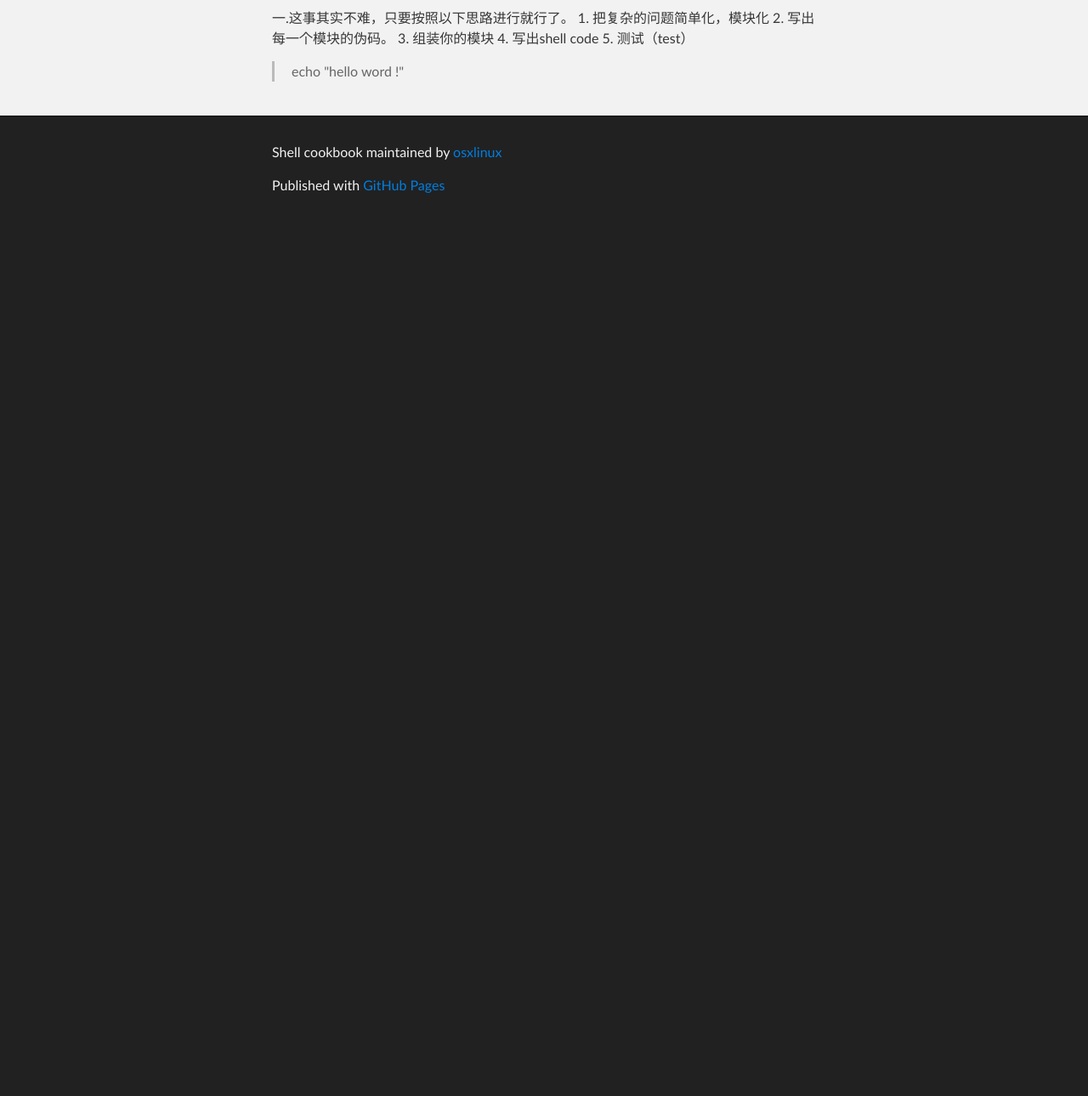
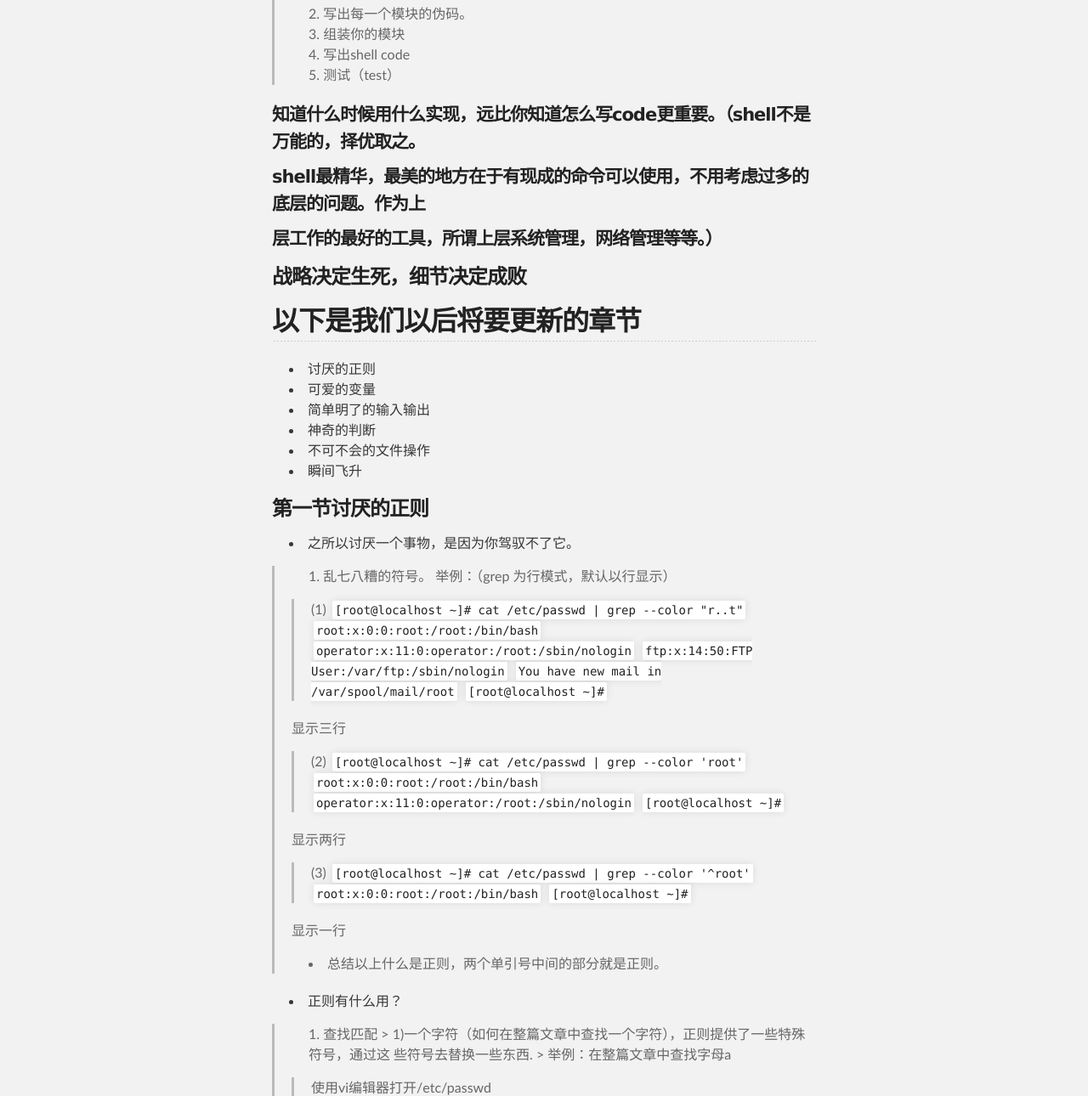
Before and after one commit to osxlinux/shell_cookbook, a plain HTML site: page index.html in a window 1280 px wide. Shown: the part 401-1691 px from the top of the page at 85% size. Before the commit the page ends 800 px from the top, so only its background shows below. Drawn offline with Linux system fonts and the light colour scheme.

Commit message:
Create gh-pages branch via GitHub

```diff
--- a/index.html
+++ b/index.html
@@ -31,19 +31,110 @@
     <!-- MAIN CONTENT -->
     <div id="main_content_wrap" class="outer">
       <section id="main_content" class="inner">
-        <h6>Shell  之讨厌的正则</h6>
+        <h6>第一章Shell  之讨厌的正则</h6>
 
-<h2>思想（KISS）相当重要。KISS  （keep it simple，stupid）</h2>
+<ul>
+<li>  思想（KISS）相当重要.</li>
+<li>  我们遵循KISS原则  （keep it simple，stupid） </li>
+<li>  这事其实不难，只要按照以下思路进行就行了。 </li>
+</ul><blockquote>
+<ol>
+<li> 把复杂的问题简单化，模块化 </li>
+<li> 写出每一个模块的伪码。 </li>
+<li> 组装你的模块 </li>
+<li> 写出shell code </li>
+<li>  测试（test） </li>
+</ol>
+</blockquote>
 
-<p>一.这事其实不难，只要按照以下思路进行就行了。
-1.  把复杂的问题简单化，模块化
-2.  写出每一个模块的伪码。
-3.  组装你的模块
-4.  写出shell code
-5.  测试（test） </p>
+<h4>知道什么时候用什么实现，远比你知道怎么写code更重要。（shell不是万能的，择优取之。</h4>
+
+<h4>shell最精华，最美的地方在于有现成的命令可以使用，不用考虑过多的底层的问题。作为上</h4>
+
+<h4>层工作的最好的工具，所谓上层系统管理，网络管理等等。）</h4>
+
+<h3>战略决定生死，细节决定成败</h3>
+
+<h2>以下是我们以后将要更新的章节</h2>
+
+<ul>
+<li>  讨厌的正则</li>
+<li>  可爱的变量</li>
+<li>  简单明了的输入输出</li>
+<li>  神奇的判断</li>
+<li>  不可不会的文件操作</li>
+<li>  瞬间飞升</li>
+</ul><h3>第一节讨厌的正则</h3>
+
+<ul>
+<li>   之所以讨厌一个事物，是因为你驾驭不了它。</li>
+</ul><blockquote>
+<ol>
+<li>乱七八糟的符号。
+  举例：（grep  为行模式，默认以行显示）</li>
+</ol>
+<blockquote>
+<p>(1)
+ <code>[root@localhost ~]# cat /etc/passwd | grep --color "r..t"</code>
+  <code>root:x:0:0:root:/root:/bin/bash</code>
+  <code>operator:x:11:0:operator:/root:/sbin/nologin</code>
+  <code>ftp:x:14:50:FTP User:/var/ftp:/sbin/nologin</code>
+  <code>You have new mail in /var/spool/mail/root</code>
+  <code>[root@localhost ~]#</code></p>
+</blockquote>
+
+<p>显示三行</p>
 
 <blockquote>
-<p>echo "hello word !"</p>
+<p>(2)
+ <code>[root@localhost ~]# cat /etc/passwd | grep --color 'root'</code>
+  <code>root:x:0:0:root:/root:/bin/bash</code>
+  <code>operator:x:11:0:operator:/root:/sbin/nologin</code>
+  <code>[root@localhost ~]#</code></p>
+</blockquote>
+
+<p>显示两行</p>
+
+<blockquote>
+<p>(3)
+ <code>[root@localhost ~]# cat /etc/passwd | grep --color '^root'</code>
+<code>root:x:0:0:root:/root:/bin/bash</code>
+<code>[root@localhost ~]#</code></p>
+</blockquote>
+
+<p>显示一行  </p>
+
+<ul>
+<li> 总结以上什么是正则，两个单引号中间的部分就是正则。 </li>
+</ul>
+</blockquote>
+
+<ul>
+<li>  正则有什么用？ </li>
+</ul><blockquote>
+<ol>
+<li>   查找匹配
+&gt; 1)一个字符（如何在整篇文章中查找一个字符），正则提供了一些特殊符号，通过这
+些符号去替换一些东西.
+&gt;
+举例：在整篇文章中查找字母a </li>
+</ol>
+<blockquote>
+<p>使用vi编辑器打开/etc/passwd </p>
+
+<p>在末行模式下查找a
+输入   ：/a/<br>
+比如要查找abc，是一个或的关系,那么用 [ ] 。<br>
+输入  ：/[abc]/<br>
+   ：/[a-c]/<br>
+  ：/a|b|c/</p>
+
+<p>中括号，把你想要定位的东西写入里面。</p>
+
+<p><code>.</code>   任意一个字符。 </p>
+
+<p><code>[]</code>  选择中括号里面的任意一个。 </p>
+</blockquote>
 </blockquote>
       </section>
     </div>
```
Also changed, not shown: params.json (+1 -1 lines).
